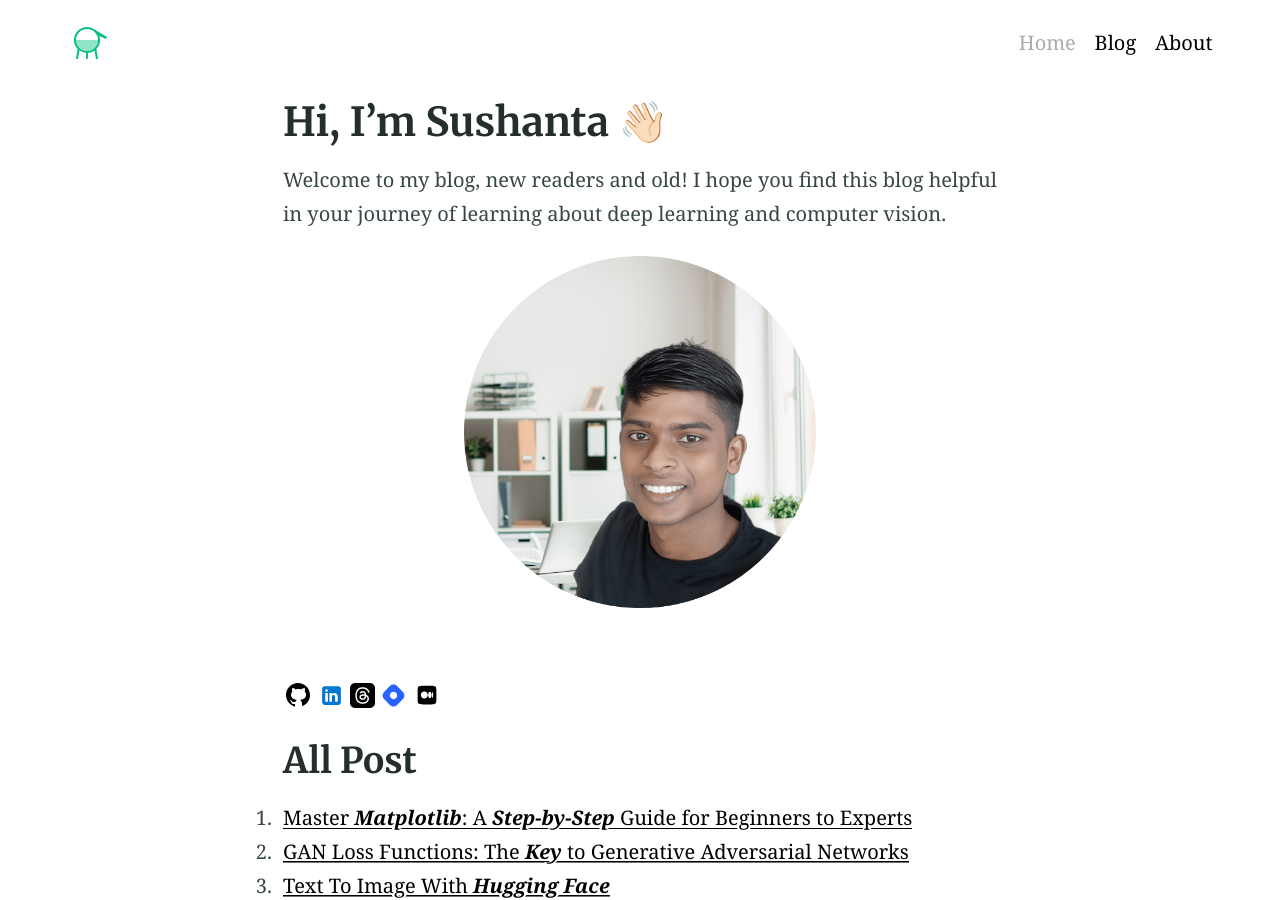
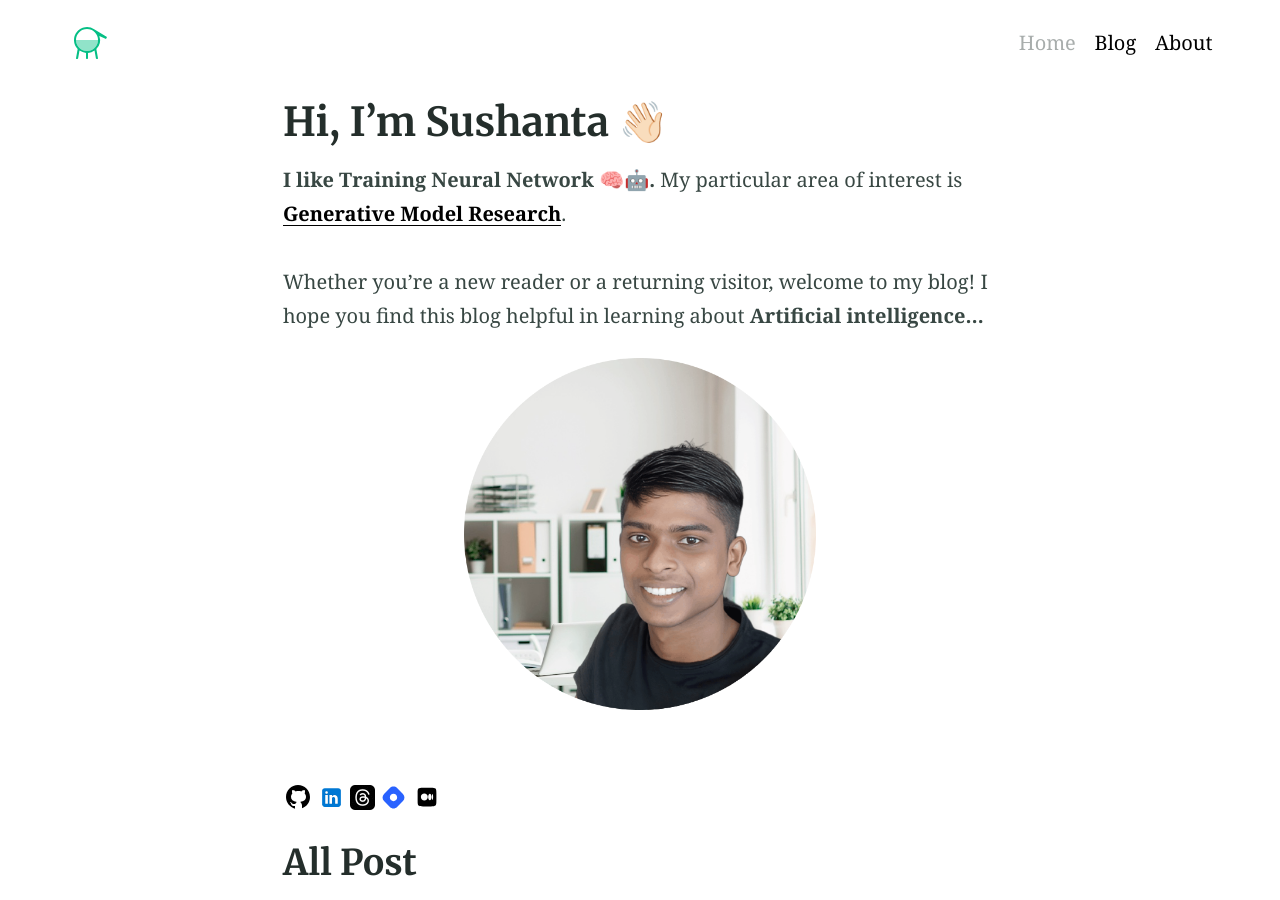
Before and after one commit to hi-sushanta/hi-sushanta.github.io, a Jekyll site: the page built from index.md, in a window 1280 px wide and 900 px high. Built offline with Jekyll 4.4.1, drawn with Linux system fonts in a browser that asks for light colours.

Commit message:
Update my intro

```diff
--- a/index.md
+++ b/index.md
@@ -1,9 +1,13 @@
 ---
 title: Hi, I’m Sushanta  👋🏻
-excerpt: "Welcome to my blog, new readers and old! I hope you find this blog helpful in your journey of learning about deep learning and computer vision."
+excerpt: "**I like Training Neural Network** 🧠🤖**.** My particular area of interest is [**Generative Model Research**](https://openai.com/research/generative-models).
+
+Whether you're a new reader or a returning visitor, welcome to my blog! I hope you find this blog helpful in learning about **Artificial intelligence…**"
 ---
 
-Welcome to my blog, new readers and old! I hope you find this blog helpful in your journey of learning about deep learning and computer vision.
+**I like Training Neural Network** 🧠🤖**.** My particular area of interest is [**Generative Model Research**](https://openai.com/research/generative-models).
+
+Whether you're a new reader or a returning visitor, welcome to my blog! I hope you find this blog helpful in learning about **Artificial intelligence…**
 
 <div align = "center" style="margin-right: 5px; margin-left:5px; margin-top:10px; margin-bottom:10px;">
     <img src="chi2.png" class = "center" width="50%" height="50%"/>
```
